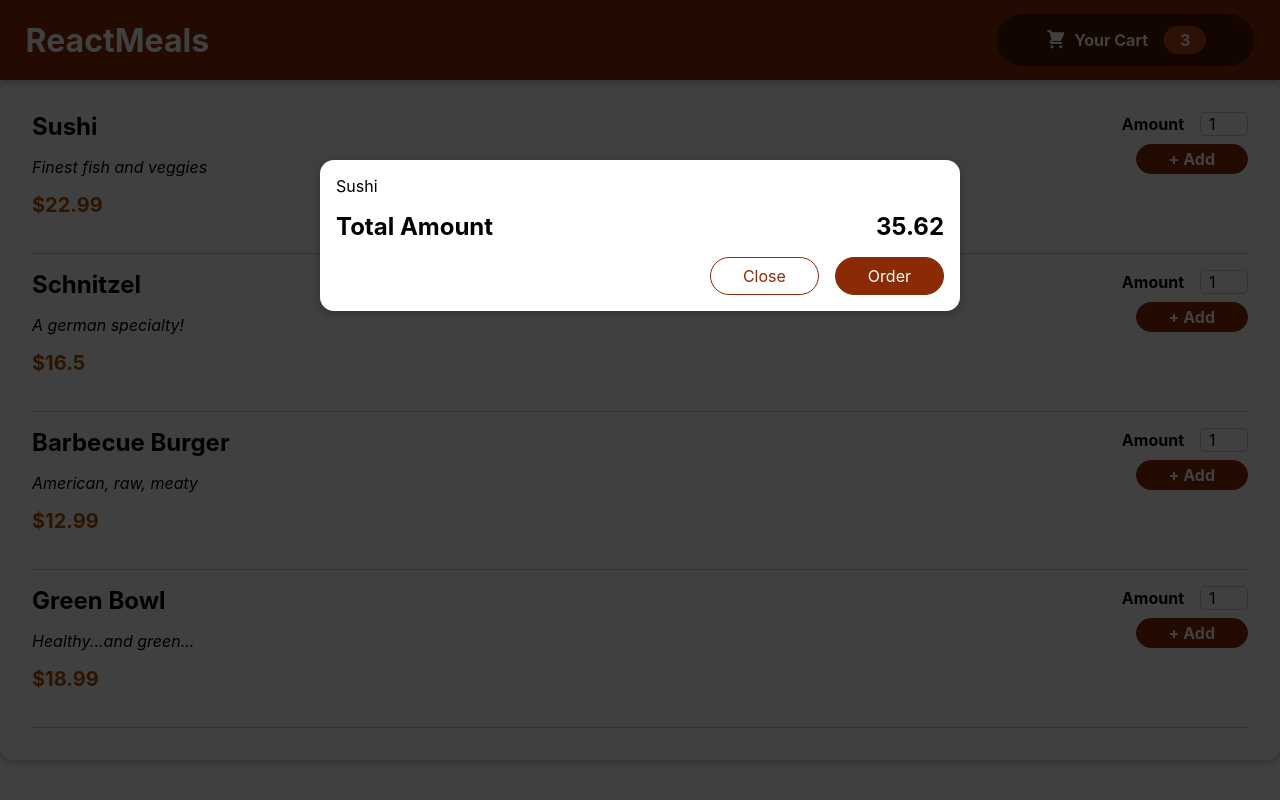
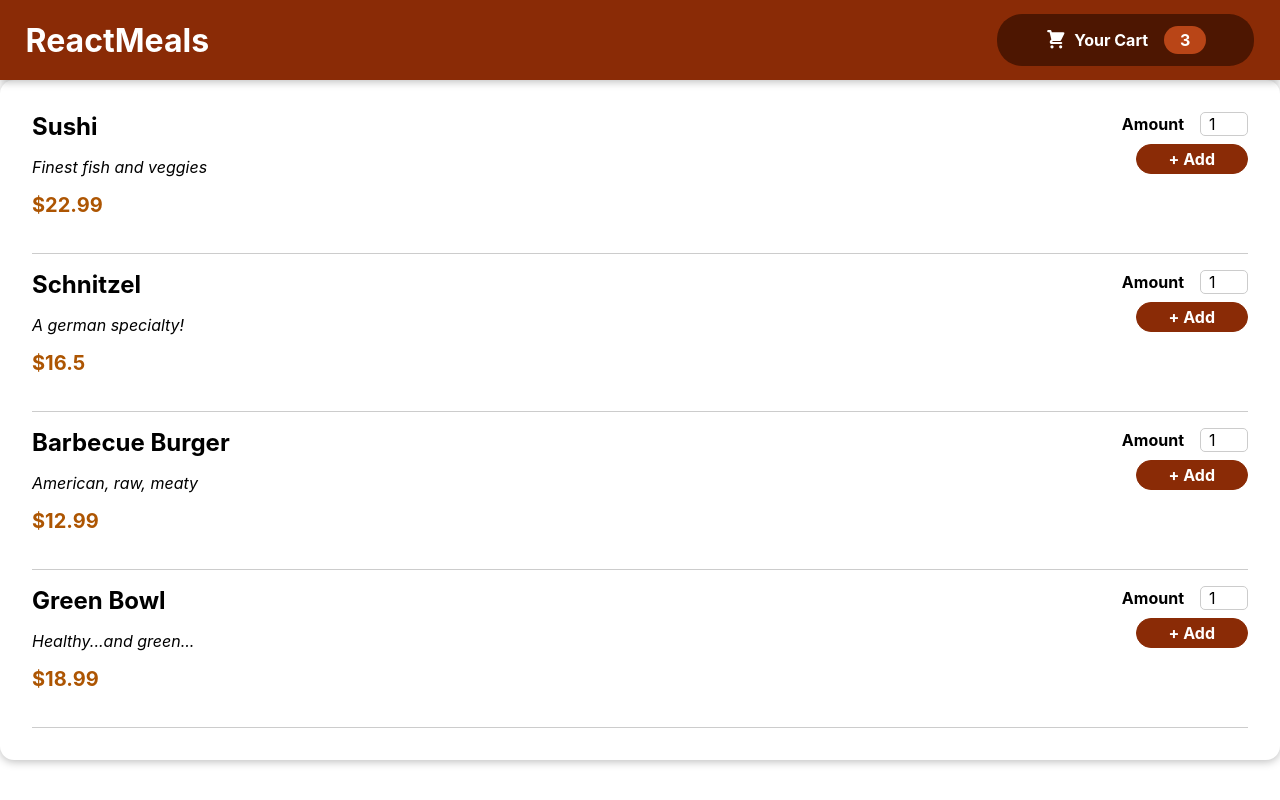
Before and after one commit to FlorFerr/food-order, a React (Create React App) app: page / in a window 1280 px wide. Built offline with nearby package versions, Linux system fonts and the light colour scheme.

Commit message:
show cart funcion

```diff
--- a/src/App.js
+++ b/src/App.js
@@ -1,12 +1,24 @@
+import { useState } from 'react';
 import Cart from './Components/Cart/Cart';
 import Header from './Components/Layout/Header';
 import MealList from './Components/MealList/MealList';
 
 function App() {
+  const [cartVisible, setCartVisible] = useState(false)
+
+  const showCartHandler = () => {
+    setCartVisible(true)
+  }
+
+  const hideCartHandler = () => {
+    setCartVisible(false)
+  }
+
+
   return (
     <>
-      <Cart></Cart>
-      <Header></Header>
+      {cartVisible && <Cart></Cart>}
+      <Header onShow={showCartHandler}></Header>
       <MealList />
 
     </>
--- a/src/Components/Cart/Cart.js
+++ b/src/Components/Cart/Cart.js
@@ -15,7 +15,7 @@ const Cart = () => {
         </ul>
         <div className='total'>
             <span>Total Amount</span>
-            <span>35.62</span>
+            <span>$35.62</span>
         </div>
         <div className='actions'>
             <button className='button--alt'>Close</button>
--- a/src/Components/Layout/Header.js
+++ b/src/Components/Layout/Header.js
@@ -2,11 +2,11 @@ import React from 'react';
 import './Header.css'
 import HeaderCartButton from './HeaderCartButton';
 
-const Header = () => {
+const Header = (props) => {
   return (
     <header className='header'>
         <h1>ReactMeals</h1>
-        <HeaderCartButton/>
+        <HeaderCartButton onShowCart={props.onShow}/>
     </header>
   )
 }
--- a/src/Components/Layout/HeaderCartButton.js
+++ b/src/Components/Layout/HeaderCartButton.js
@@ -2,9 +2,9 @@ import React from 'react';
 import './HeaderCartButton.css';
 import CartIcon from '../Cart/CartIcon';
 
-const HeaderCartButton = () => {
+const HeaderCartButton = (props) => {
   return (
-    <button className='button'>
+    <button className='button' onClick={props.onShowCart}>
         <span className='icon'>
             <CartIcon />
         </span>
```
